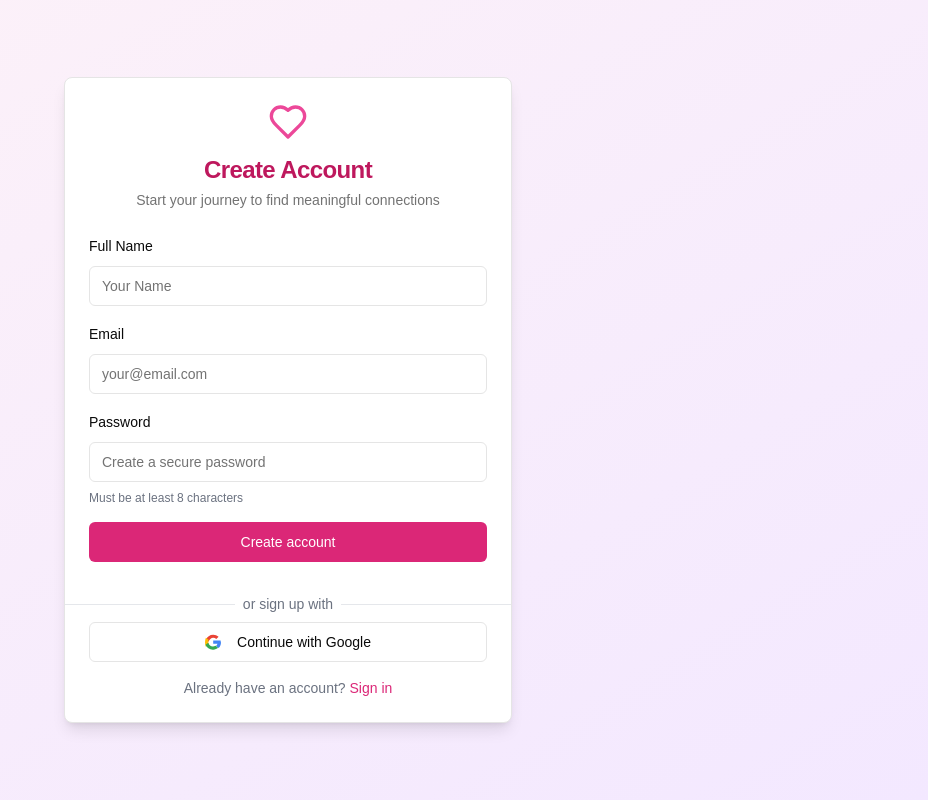
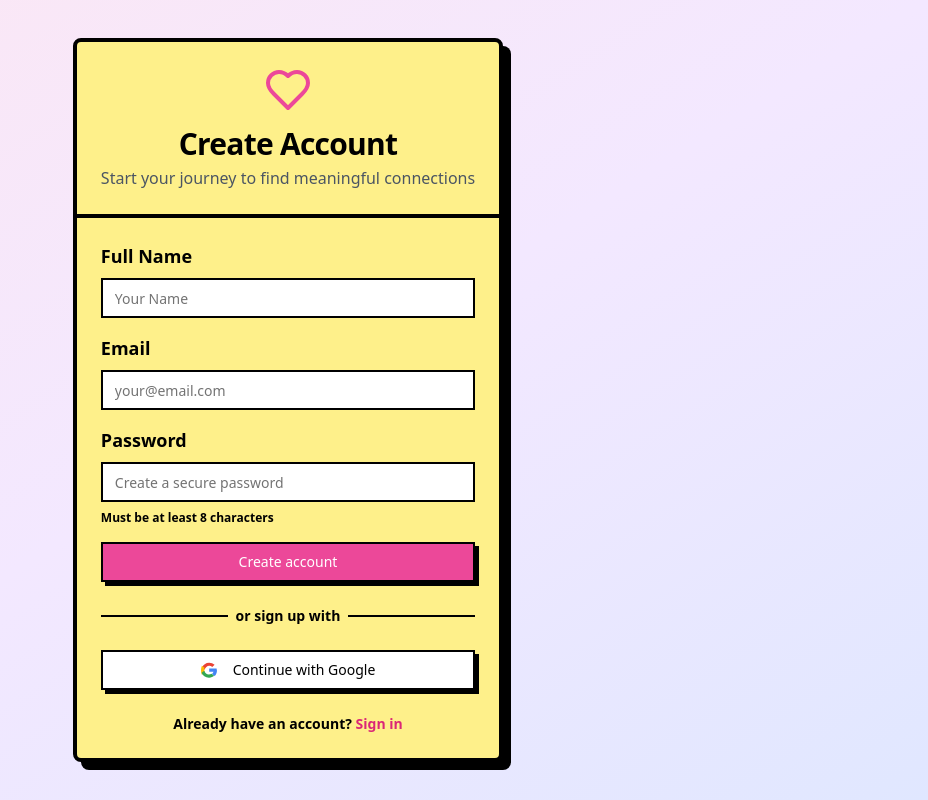
Before and after one commit to hetjkh/dating-, a Next.js app: page /register in a window 1280 px wide. Shown: the whole page, without its empty margins (352-1280 px from the left). Built offline with nearby package versions, Linux system fonts and the light colour scheme.

Commit message:
new frronte

```diff
--- a/src/app/register/page.js
+++ b/src/app/register/page.js
@@ -3,13 +3,14 @@
 import { useState } from "react";
 import { register } from "@/utils/auth";
 import { useRouter } from "next/navigation";
-import { Toaster } from "@/components/ui/toaster";
-import { useToast } from "@/hooks/use-toast"
-import { Card, CardContent, CardDescription, CardFooter, CardHeader, CardTitle } from "@/components/ui/card";
+import { useToast } from "@/hooks/use-toast";
+import { Card, CardContent, CardHeader, CardTitle } from "@/components/ui/card";
 import { Button } from "@/components/ui/button";
 import { Input } from "@/components/ui/input";
 import { Label } from "@/components/ui/label";
 import { Heart } from "lucide-react";
+import { motion } from "framer-motion";
+import { Toaster } from "@/components/ui/toaster";
 
 export default function RegisterPage() {
   const [name, setName] = useState("");
@@ -27,6 +28,7 @@ export default function RegisterPage() {
         title: "Missing information",
         description: "Please fill in all required fields",
         variant: "destructive",
+        className: "border-2 border-black bg-red-200 text-red-800 rounded-none shadow-[4px_4px_0_0_#000]",
       });
       return;
     }
@@ -36,6 +38,7 @@ export default function RegisterPage() {
         title: "Password too short",
         description: "Your password must be at least 8 characters long",
         variant: "destructive",
+        className: "border-2 border-black bg-red-200 text-red-800 rounded-none shadow-[4px_4px_0_0_#000]",
       });
       return;
     }
@@ -47,19 +50,18 @@ export default function RegisterPage() {
       toast({
         title: "Registration successful!",
         description: "Welcome to our dating platform! Setting up your profile...",
-        variant: "default",
+        className: "border-2 border-black bg-green-200 text-green-800 rounded-none shadow-[4px_4px_0_0_#000]",
       });
 
-      // Small delay before redirect for toast to be visible
       setTimeout(() => {
-        router.push("/dashboard");
+        router.push("/profile");
       }, 800);
-
     } catch (error) {
       toast({
         title: "Registration failed",
         description: error.response?.data?.message || "Please check your information and try again",
         variant: "destructive",
+        className: "border-2 border-black bg-red-200 text-red-800 rounded-none shadow-[4px_4px_0_0_#000]",
       });
     } finally {
       setIsLoading(false);
@@ -67,86 +69,124 @@ export default function RegisterPage() {
   };
 
   return (
-    <div className="flex min-h-screen items-center justify-center bg-gradient-to-br from-pink-50 to-purple-100 p-4">
-      <Card className="w-full max-w-md shadow-lg">
-        <CardHeader className="space-y-1 text-center">
-          <div className="flex justify-center mb-2">
-            <Heart className="h-10 w-10 text-pink-500" />
-          </div>
-          <CardTitle className="text-2xl font-bold text-pink-700">Create Account</CardTitle>
-          <CardDescription>
-            Start your journey to find meaningful connections
-          </CardDescription>
+    <div className="min-h-screen bg-gradient-to-br from-pink-100 via-purple-100 to-indigo-100 p-6 flex items-center justify-center font-sans">
+      <motion.div
+        initial={{ opacity: 0, y: 20 }}
+        animate={{ opacity: 1, y: 0 }}
+        transition={{ duration: 0.5 }}
+      >
+        <Card className="w-full max-w-md border-4 border-black shadow-[8px_8px_0_0_#000] bg-yellow-200">
+          <CardHeader className="space-y-1 text-center border-b-4 border-black">
+            <motion.div
+              initial={{ scale: 0 }}
+              animate={{ scale: 1 }}
+              transition={{ duration: 0.3, delay: 0.2 }}
+              className="flex justify-center mb-2"
+            >
+              <Heart className="h-12 w-12 text-pink-500" />
+            </motion.div>
+            <CardTitle className="text-3xl font-extrabold text-black">Create Account</CardTitle>
+            <p className="text-gray-600">Start your journey to find meaningful connections</p>
           </CardHeader>
 
-        <CardContent>
+          <CardContent className="p-6">
             <form onSubmit={handleSubmit} className="space-y-4">
-            <div className="space-y-2">
-              <Label htmlFor="name">Full Name</Label>
+              <motion.div
+                initial={{ opacity: 0, x: -20 }}
+                animate={{ opacity: 1, x: 0 }}
+                transition={{ duration: 0.3, delay: 0.3 }}
+                className="space-y-2"
+              >
+                <Label htmlFor="name" className="text-lg font-bold text-black">
+                  Full Name
+                </Label>
                 <Input
                   id="name"
                   type="text"
                   value={name}
                   onChange={(e) => setName(e.target.value)}
                   placeholder="Your Name"
-                className="focus:border-pink-500 focus:ring-pink-500"
+                  className="border-2 border-black rounded-none focus:ring-0 focus:border-pink-500 bg-white text-black placeholder-gray-400"
                   required
                   disabled={isLoading}
                 />
-            </div>
+              </motion.div>
 
-            <div className="space-y-2">
-              <Label htmlFor="email">Email</Label>
+              <motion.div
+                initial={{ opacity: 0, x: -20 }}
+                animate={{ opacity: 1, x: 0 }}
+                transition={{ duration: 0.3, delay: 0.4 }}
+                className="space-y-2"
+              >
+                <Label htmlFor="email" className="text-lg font-bold text-black">
+                  Email
+                </Label>
                 <Input
                   id="email"
                   type="email"
                   value={email}
                   onChange={(e) => setEmail(e.target.value)}
                   placeholder="your@email.com"
-                className="focus:border-pink-500 focus:ring-pink-500"
+                  className="border-2 border-black rounded-none focus:ring-0 focus:border-pink-500 bg-white text-black placeholder-gray-400"
                   required
                   disabled={isLoading}
                 />
-            </div>
+              </motion.div>
 
-            <div className="space-y-2">
-              <Label htmlFor="password">Password</Label>
+              <motion.div
+                initial={{ opacity: 0, x: -20 }}
+                animate={{ opacity: 1, x: 0 }}
+                transition={{ duration: 0.3, delay: 0.5 }}
+                className="space-y-2"
+              >
+                <Label htmlFor="password" className="text-lg font-bold text-black">
+                  Password
+                </Label>
                 <Input
                   id="password"
                   type="password"
                   value={password}
                   onChange={(e) => setPassword(e.target.value)}
                   placeholder="Create a secure password"
-                className="focus:border-pink-500 focus:ring-pink-500"
+                  className="border-2 border-black rounded-none focus:ring-0 focus:border-pink-500 bg-white text-black placeholder-gray-400"
                   required
                   disabled={isLoading}
                 />
-              <p className="text-xs text-gray-500">Must be at least 8 characters</p>
-            </div>
+                <p className="text-xs text-black font-bold">Must be at least 8 characters</p>
+              </motion.div>
 
+              <motion.div
+                initial={{ opacity: 0, y: 20 }}
+                animate={{ opacity: 1, y: 0 }}
+                transition={{ duration: 0.3, delay: 0.6 }}
+              >
                 <Button
                   type="submit"
-              className="w-full bg-pink-600 hover:bg-pink-700 text-white"
+                  className="w-full border-2 border-black rounded-none bg-pink-500 text-white hover:bg-pink-600 shadow-[4px_4px_0_0_#000] transition-transform duration-200 hover:scale-105"
                   disabled={isLoading}
                 >
                   {isLoading ? "Creating account..." : "Create account"}
                 </Button>
+              </motion.div>
             </form>
-        </CardContent>
 
-        <div className="relative my-2">
+            <div className="relative my-6">
               <div className="absolute inset-0 flex items-center">
-            <span className="w-full border-t border-gray-200" />
+                <span className="w-full border-t-2 border-black" />
               </div>
               <div className="relative flex justify-center text-sm">
-            <span className="bg-white px-2 text-gray-500">or sign up with</span>
+                <span className="bg-yellow-200 px-2 text-black font-bold">or sign up with</span>
               </div>
             </div>
 
-        <CardFooter className="flex flex-col space-y-4">
+            <motion.div
+              initial={{ opacity: 0, y: 20 }}
+              animate={{ opacity: 1, y: 0 }}
+              transition={{ duration: 0.3, delay: 0.7 }}
+            >
               <Button
                 variant="outline"
-            className="w-full"
+                className="w-full border-2 border-black rounded-none bg-white text-black hover:bg-gray-100 shadow-[4px_4px_0_0_#000] transition-transform duration-200 hover:scale-105"
                 onClick={() => window.location.href = "https://dating-backend-1h4q.onrender.com/auth/google"}
                 disabled={isLoading}
               >
@@ -158,15 +198,24 @@ export default function RegisterPage() {
                 </svg>
                 Continue with Google
               </Button>
+            </motion.div>
+          </CardContent>
 
-          <p className="text-center text-sm text-gray-500">
+          <motion.div
+            initial={{ opacity: 0 }}
+            animate={{ opacity: 1 }}
+            transition={{ duration: 0.3, delay: 0.8 }}
+            className="p-6 pt-0 text-center"
+          >
+            <p className="text-sm text-black font-bold">
               Already have an account?{" "}
-            <a href="/login" className="font-medium text-pink-600 hover:text-pink-800 transition-colors">
+              <a href="/login" className="text-pink-600 hover:text-pink-800 transition-colors font-bold">
                 Sign in
               </a>
             </p>
-        </CardFooter>
+          </motion.div>
         </Card>
+      </motion.div>
       <Toaster />
     </div>
   );
```
Also changed, not shown: src/app/login/page.js (+77 -36 lines). Lines whose indentation alone changed are shown as unchanged.
